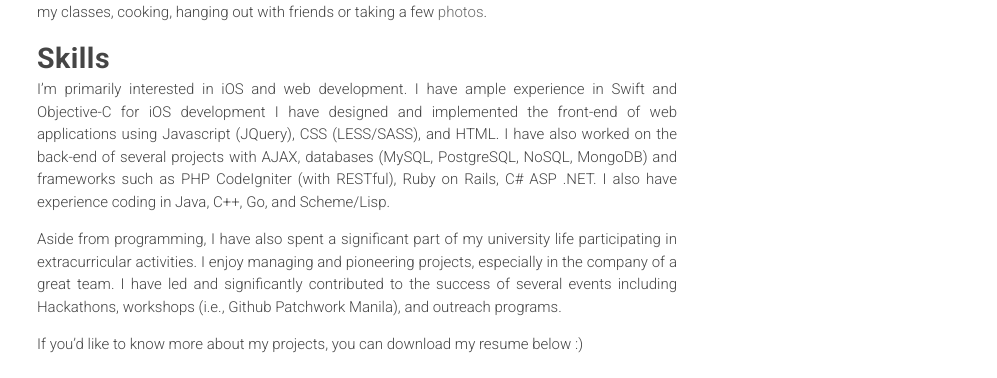
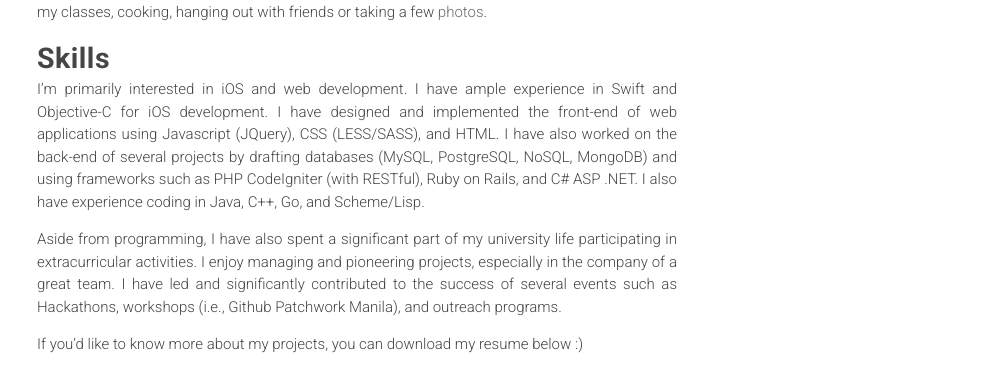
Before and after one commit to diezcami/diezcami.github.io, a Jekyll site: the page built from resume.markdown, in a window 1280 px wide. Shown: the part 180-558 px from the top of the page, without its empty margins (283-1280 px from the left). Built offline with Jekyll 4.4.1, drawn with Linux system fonts in a browser that asks for light colours; nearby versions of some CDN libraries; Markdown is read by kramdown in place of the engine named in the settings.

Commit message:
Update resume.markdown

```diff
--- a/resume.markdown
+++ b/resume.markdown
@@ -8,9 +8,9 @@
 I’m a 22 year old university student taking up Computer Science in Manila. I love learning, building and doing just about anything with code. If I'm not developing projects, I'm probably studying for my  classes, cooking, hanging out with friends or taking a few [photos](http://diezcami.vsco.co).
 
 # Skills
-I'm primarily interested in iOS and web development. I have ample experience in Swift and Objective-C for iOS development I have designed and implemented the front-end of web applications using Javascript (JQuery), CSS (LESS/SASS), and HTML. I have also worked on the back-end of several projects with AJAX, databases (MySQL, PostgreSQL, NoSQL, MongoDB) and frameworks such as PHP CodeIgniter (with RESTful), Ruby on Rails, C# ASP .NET. I also have experience coding in Java, C++, Go, and Scheme/Lisp.
+I'm primarily interested in iOS and web development. I have ample experience in Swift and Objective-C for iOS development. I have designed and implemented the front-end of web applications using Javascript (JQuery), CSS (LESS/SASS), and HTML. I have also worked on the back-end of several projects by drafting databases (MySQL, PostgreSQL, NoSQL, MongoDB) and using frameworks such as PHP CodeIgniter (with RESTful), Ruby on Rails, and C# ASP .NET. I also have experience coding in Java, C++, Go, and Scheme/Lisp.
 
-Aside from programming, I have also spent a significant part of my university life participating in extracurricular activities. I enjoy managing and pioneering projects, especially in the company of a great team. I have led and significantly contributed to the success of several events including Hackathons,  workshops (i.e., Github Patchwork Manila), and outreach programs.
+Aside from programming, I have also spent a significant part of my university life participating in extracurricular activities. I enjoy managing and pioneering projects, especially in the company of a great team. I have led and significantly contributed to the success of several events such as Hackathons, workshops (i.e., Github Patchwork Manila), and outreach programs.
 
 If you'd like to know more about my projects, you can download my resume below :)
 
```
